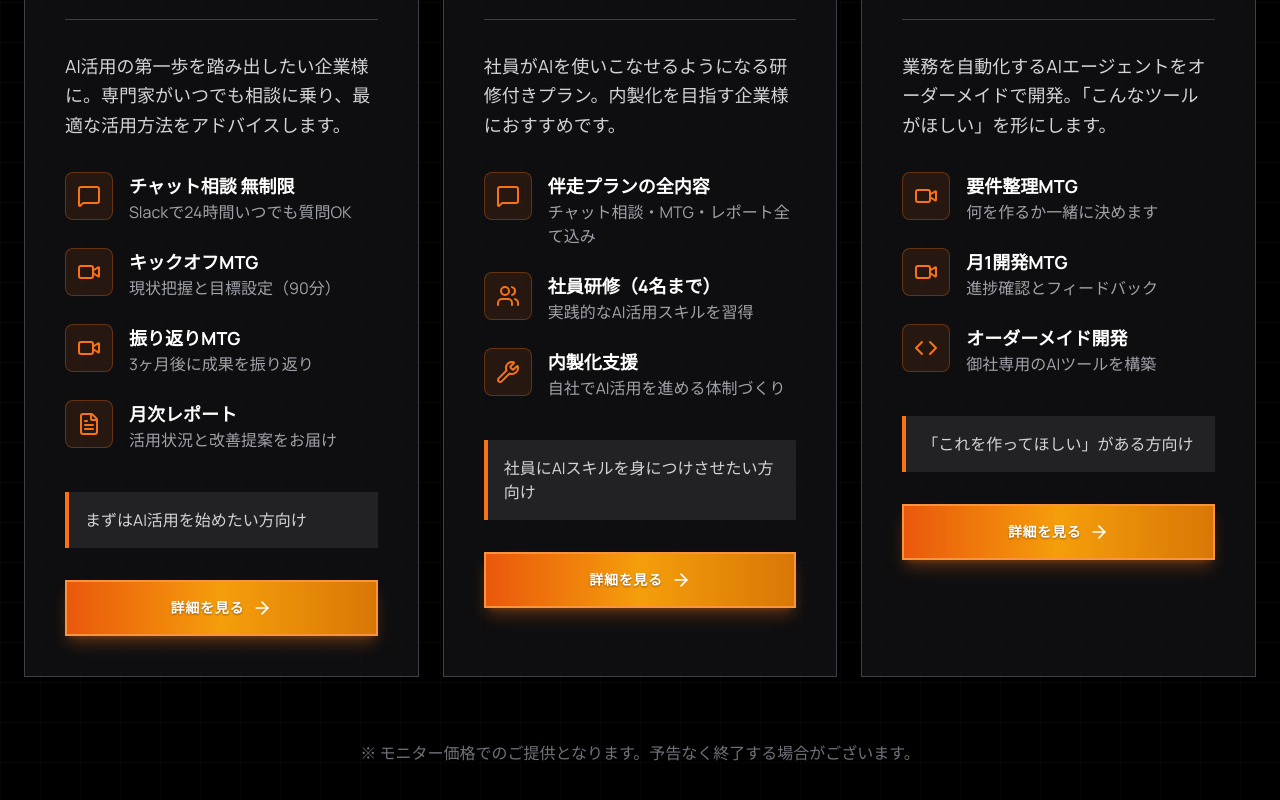
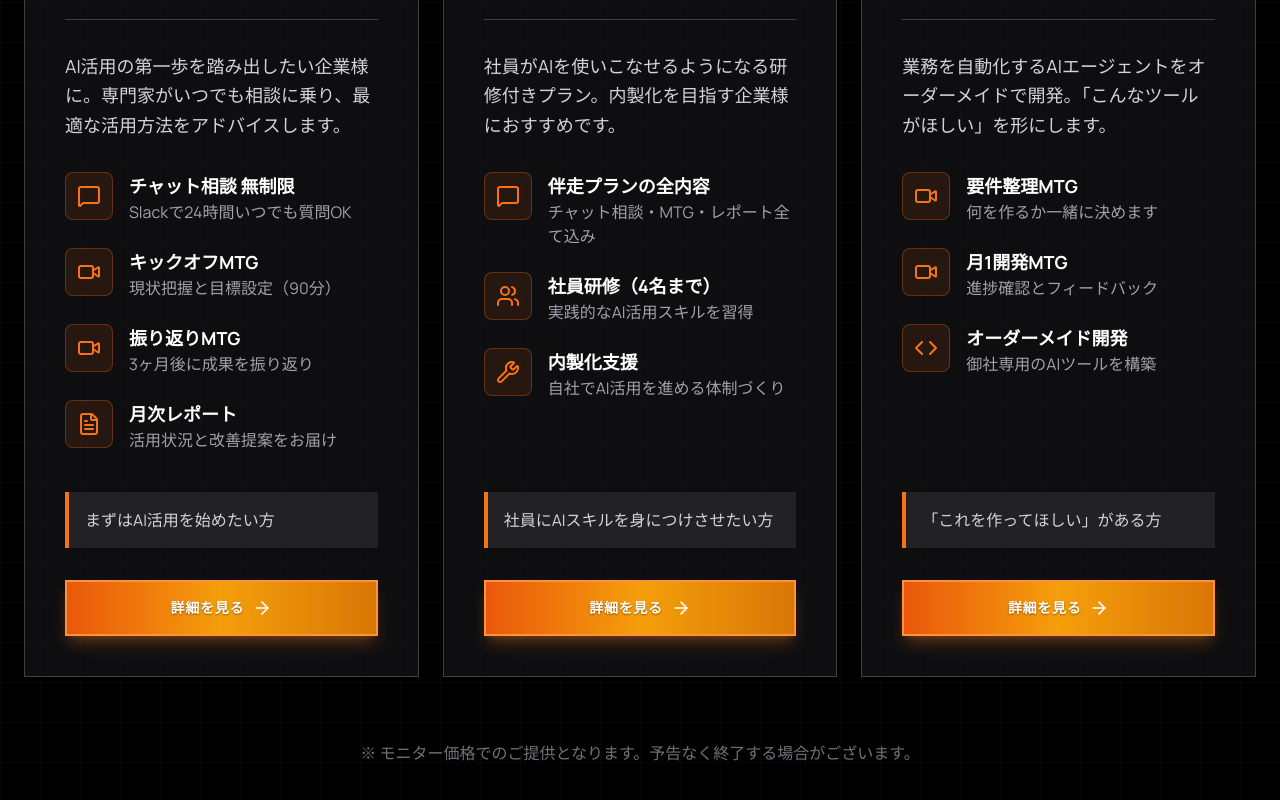
Before and after one commit to shunsuke-tnk/AI-komon-KENSETSU, a React (Vite) app: page / in a window 1280 px wide. Shown: the part 9922-10722 px from the top of the page. Built offline with nearby package versions, Linux system fonts and the light colour scheme.

Commit message:
プランのレイアウト調整

```diff
--- a/components/PricingSection.tsx
+++ b/components/PricingSection.tsx
@@ -10,7 +10,7 @@ const plans = [
     description: 'AI活用の第一歩を踏み出したい企業様に。専門家がいつでも相談に乗り、最適な活用方法をアドバイスします。',
     price: '15万円',
     discountPrice: '10',
-    target: 'まずはAI活用を始めたい方向け',
+    target: 'まずはAI活用を始めたい方',
     features: [
       { icon: MessageSquare, title: 'チャット相談 無制限', desc: 'Slackで24時間いつでも質問OK' },
       { icon: Video, title: 'キックオフMTG', desc: '現状把握と目標設定（90分）' },
@@ -24,7 +24,7 @@ const plans = [
     description: '社員がAIを使いこなせるようになる研修付きプラン。内製化を目指す企業様におすすめです。',
     price: '40万円',
     discountPrice: '30',
-    target: '社員にAIスキルを身につけさせたい方向け',
+    target: '社員にAIスキルを身につけさせたい方',
     features: [
       { icon: MessageSquare, title: '伴走プランの全内容', desc: 'チャット相談・MTG・レポート全て込み' },
       { icon: Users, title: '社員研修（4名まで）', desc: '実践的なAI活用スキルを習得' },
@@ -37,7 +37,7 @@ const plans = [
     description: '業務を自動化するAIエージェントをオーダーメイドで開発。「こんなツールがほしい」を形にします。',
     price: '60万円',
     discountPrice: '50',
-    target: '「これを作ってほしい」がある方向け',
+    target: '「これを作ってほしい」がある方',
     features: [
       { icon: Video, title: '要件整理MTG', desc: '何を作るか一緒に決めます' },
       { icon: Video, title: '月1開発MTG', desc: '進捗確認とフィードバック' },
@@ -60,7 +60,7 @@ export const PricingSection: React.FC = () => {
         {plans.map((plan, index) => (
           <div
             key={index}
-            className="relative p-8 md:p-10 border border-zinc-700 bg-zinc-900/60 hover:border-orange-500/50 transition-all duration-300 group"
+            className="relative p-8 md:p-10 border border-zinc-700 bg-zinc-900/60 hover:border-orange-500/50 transition-all duration-300 group flex flex-col h-full"
           >
             {/* Plan Header */}
             <div className="mb-8">
@@ -90,8 +90,8 @@ export const PricingSection: React.FC = () => {
               {plan.description}
             </p>
 
-            {/* Features */}
-            <div className="space-y-6 mb-10">
+            {/* Features - flex-grow で残りのスペースを埋める */}
+            <div className="space-y-6 mb-10 flex-grow">
               {plan.features.map((feature, fIndex) => (
                 <div key={fIndex} className="flex items-start gap-4">
                   <div className="w-12 h-12 rounded-lg bg-orange-500/10 border border-orange-500/30 flex items-center justify-center shrink-0">
@@ -106,8 +106,8 @@ export const PricingSection: React.FC = () => {
             </div>
 
             {/* Target */}
-            <div className="mb-8 p-4 bg-zinc-800/80 border-l-4 border-orange-500">
-              <p className="text-zinc-300 text-base font-medium">{plan.target}</p>
+            <div className="mb-8 p-4 bg-zinc-800/80 border-l-4 border-orange-500 h-14 flex items-center">
+              <p className="text-zinc-300 text-base font-medium whitespace-nowrap">{plan.target}</p>
             </div>
 
             {/* CTA */}
```
